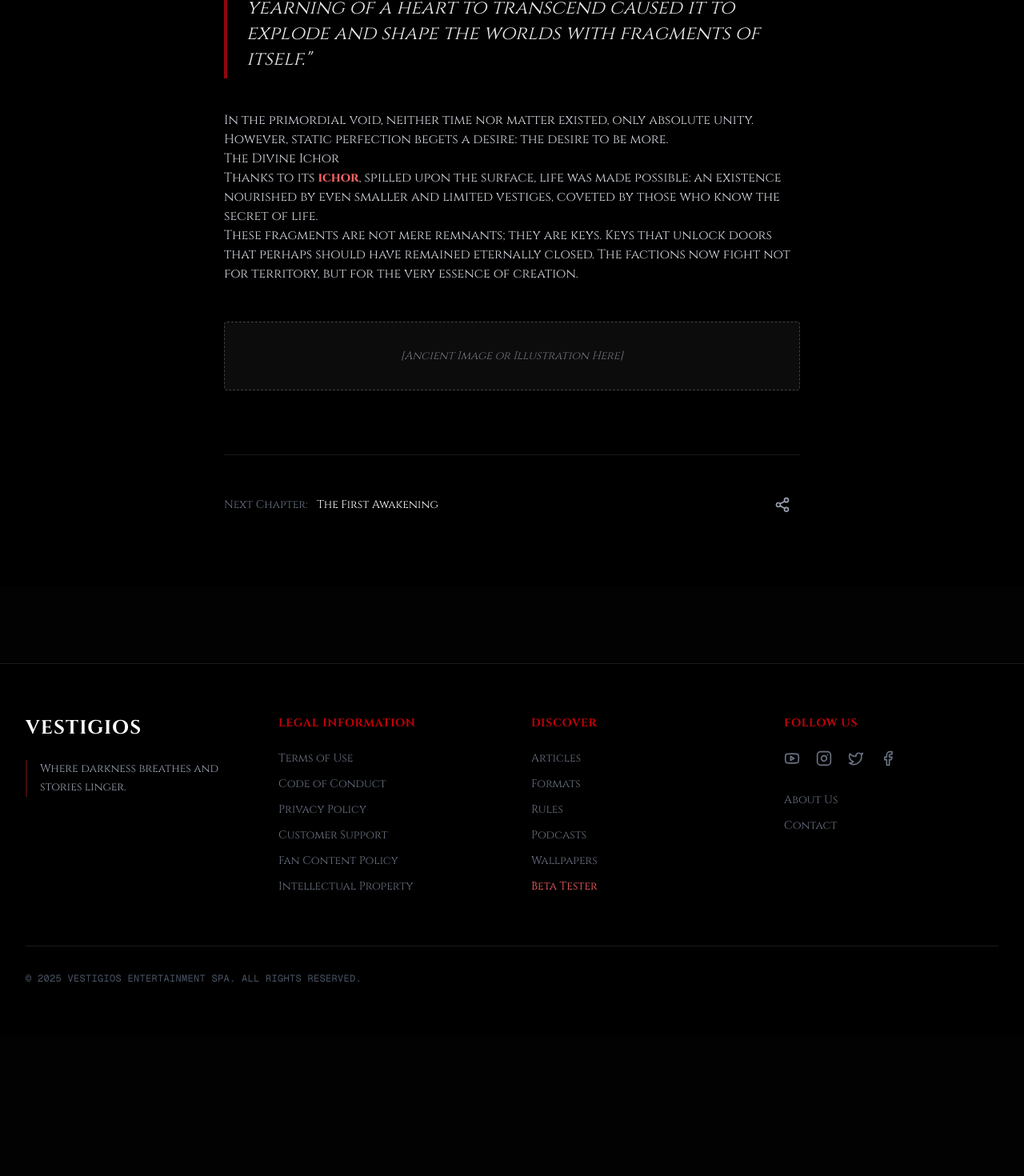
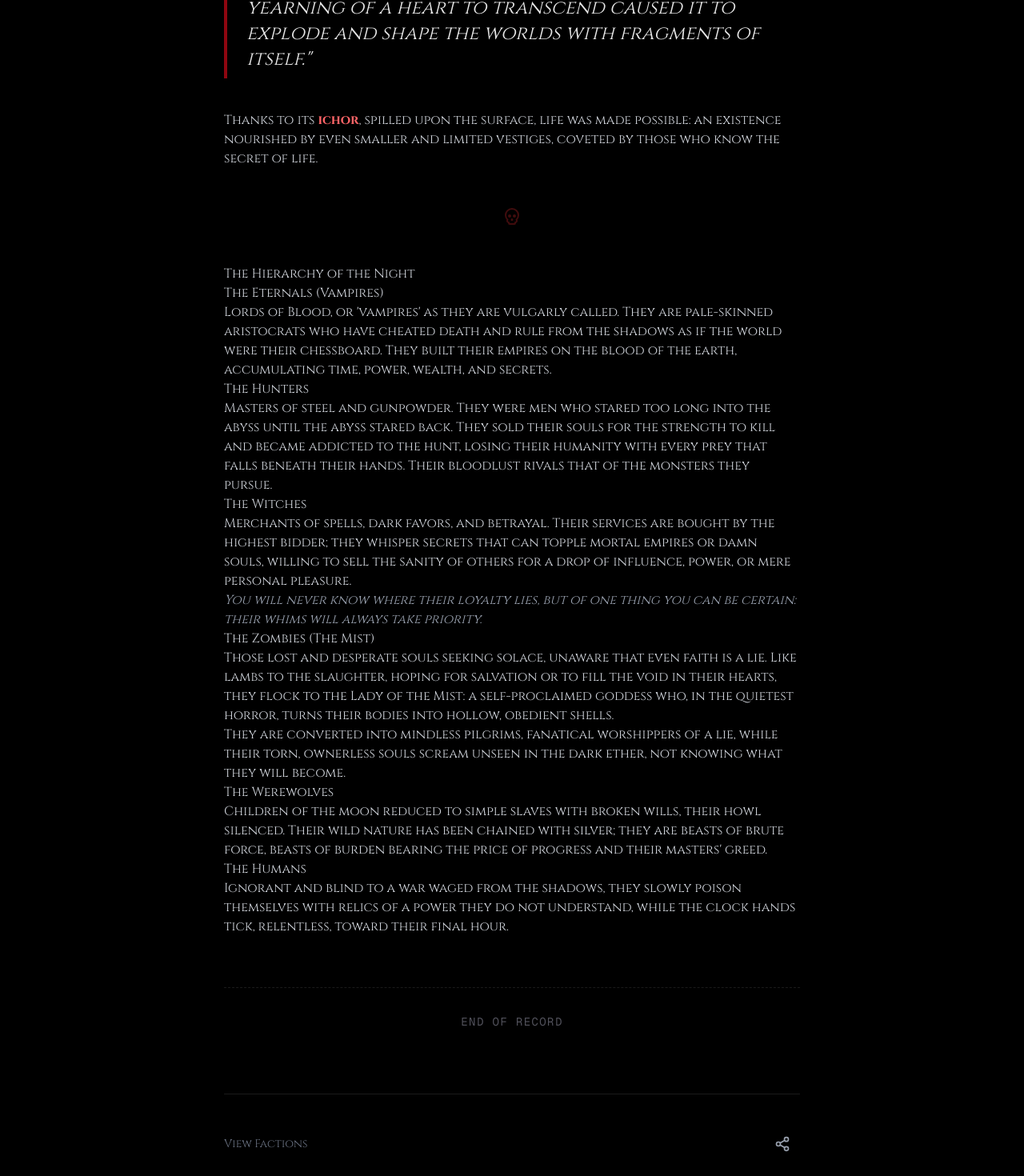
Before and after one commit to vestigiosentertainment/vestigios-website, a Next.js app: page /lore/genesis in a window 1280 px wide. Shown: the part 557-2027 px from the top of the page at 80% size. Before the commit the page ends 1852 px from the top, so only its background shows below. Built offline with nearby package versions, Linux system fonts and the light colour scheme.

Commit message:
Update page.tsx

```diff
--- a/app/lore/genesis/page.tsx
+++ b/app/lore/genesis/page.tsx
@@ -1,10 +1,9 @@
-// UBICACIÓN: app/lore/genesis/page.tsx
 
 "use client"
 
-import { useLanguage } from "@/lib/language-context" // Asumo que tienes esto disponible
+import { useLanguage } from "@/lib/language-context"
 import Link from "next/link"
-import { ArrowLeft, Clock, Share2 } from "lucide-react"
+import { ArrowLeft, Clock, Share2, Skull } from "lucide-react"
 
 export default function GenesisLorePage() {
   const { language } = useLanguage()
@@ -33,7 +32,7 @@ export default function GenesisLorePage() {
                 {language === "es" ? "La Gran Fractura" : "The Great Fracture"}
             </h1>
             <div className="flex justify-center items-center gap-6 text-sm text-gray-500 font-sans">
-                <span className="flex items-center gap-2"><Clock className="w-4 h-4" /> 3 min read</span>
+                <span className="flex items-center gap-2"><Clock className="w-4 h-4" /> 5 min read</span>
                 <span className="w-1 h-1 bg-gray-700 rounded-full" />
                 <span>{language === "es" ? "Historia Principal" : "Main Storyline"}</span>
             </div>
@@ -42,9 +41,10 @@ export default function GenesisLorePage() {
         {/* Separador */}
         <div className="h-px w-full bg-gradient-to-r from-transparent via-white/20 to-transparent mb-12" />
 
-        {/* Cuerpo del Texto - Aquí tu Directora de Lore escribirá */}
+        {/* Cuerpo del Texto */}
         <div className="prose prose-invert prose-lg mx-auto prose-p:leading-relaxed prose-headings:font-serif prose-headings:text-red-500 prose-strong:text-white">
 
+            {/* --- SECCIÓN 1: EL ORIGEN --- */}
             <p className="lead text-2xl text-white italic opacity-90 mb-10 border-l-4 border-red-800 pl-6 py-2">
                {language === "es"
                 ? '"Antes de todo lo que conocemos, cuando todo era uno, el anhelo de un corazón por trascender hizo que este explotara y diera forma a los mundos con fragmentos de sí mismo."'
@@ -53,28 +53,80 @@ export default function GenesisLorePage() {
 
             <p>
                 {language === "es"
-                 ? "En el vacío primordial, no existía el tiempo ni la materia, solo la unidad absoluta. Sin embargo, la perfección estática engendra un deseo: el deseo de ser más."
-                 : "In the primordial void, neither time nor matter existed, only absolute unity. However, static perfection begets a desire: the desire to be more."}
-            </p>
-
-            <h3>{language === "es" ? "El Icor Divino" : "The Divine Ichor"}</h3>
-
-            <p>
-                {language === "es"
                  ? <>Gracias a su <strong className="text-red-400">icor</strong>, derramado sobre la superficie, la vida fue posible: una existencia nutrida por vestigios aún más pequeños y limitados, codiciados por aquellos que conocen el secreto de la vida.</>
                  : <>Thanks to its <strong className="text-red-400">ichor</strong>, spilled upon the surface, life was made possible: an existence nourished by even smaller and limited vestiges, coveted by those who know the secret of life.</>}
             </p>
 
+            {/* Separador interno decorativo */}
+            <div className="flex justify-center my-12 opacity-50">
+                <Skull className="w-6 h-6 text-red-900" />
+            </div>
+
+            {/* --- SECCIÓN 2: LA JERARQUÍA --- */}
+            <h2>{language === "es" ? "La Jerarquía de la Noche" : "The Hierarchy of the Night"}</h2>
+
+            {/* VAMPIROS */}
+            <h3>{language === "es" ? "Los Eternos (Vampiros)" : "The Eternals (Vampires)"}</h3>
             <p>
-               {language === "es"
-                ? "Estos fragmentos no son meros restos; son llaves. Llaves que abren puertas que quizás debieron permanecer cerradas eternamente. Las facciones ahora luchan no por territorio, sino por la esencia misma de la creación."
-                : "These fragments are not mere remnants; they are keys. Keys that unlock doors that perhaps should have remained eternally closed. The factions now fight not for territory, but for the very essence of creation."}
+                {language === "es"
+                 ? "Señores de la Sangre o «vampiros», como son vulgarmente llamados. Son aristócratas de piel pálida que han burlado la muerte y gobiernan desde las sombras como si el mundo fuese su tablero de ajedrez. Construyeron sus imperios sobre la sangre de la tierra, acumulando tiempo, poder, riquezas y secretos."
+                 : "Lords of Blood, or 'vampires' as they are vulgarly called. They are pale-skinned aristocrats who have cheated death and rule from the shadows as if the world were their chessboard. They built their empires on the blood of the earth, accumulating time, power, wealth, and secrets."}
             </p>
 
-            {/* Espacio para más contenido futuro */}
-            <div className="my-12 p-8 bg-zinc-900/50 border border-dashed border-zinc-700 text-center rounded-lg">
-                <p className="text-zinc-500 italic text-sm">
-                    {language === "es" ? "[Imagen o Ilustración Antigua Aquí]" : "[Ancient Image or Illustration Here]"}
+            {/* CAZADORES */}
+            <h3>{language === "es" ? "Los Cazadores" : "The Hunters"}</h3>
+            <p>
+                {language === "es"
+                 ? "Maestros del acero y la pólvora. Fueron hombres que miraron demasiado tiempo al abismo hasta que este les devolvió la mirada. Vendieron su alma por la fuerza para matar y se volvieron adictos a la cacería, perdiendo su humanidad con cada presa que cae bajo sus manos. Su sed de sangre rivaliza con la de los monstruos que persiguen."
+                 : "Masters of steel and gunpowder. They were men who stared too long into the abyss until the abyss stared back. They sold their souls for the strength to kill and became addicted to the hunt, losing their humanity with every prey that falls beneath their hands. Their bloodlust rivals that of the monsters they pursue."}
+            </p>
+
+            {/* BRUJAS */}
+            <h3>{language === "es" ? "Las Brujas" : "The Witches"}</h3>
+            <p>
+                {language === "es"
+                 ? "Comerciantes de hechizos, favores oscuros y traiciones. Sus servicios son comprados por el mejor postor; susurran secretos que pueden derribar imperios mortales o condenar almas, dispuestas a vender la cordura de otros por una gota de influencia, poder o mero goce personal."
+                 : "Merchants of spells, dark favors, and betrayal. Their services are bought by the highest bidder; they whisper secrets that can topple mortal empires or damn souls, willing to sell the sanity of others for a drop of influence, power, or mere personal pleasure."}
+            </p>
+            <blockquote className="border-l-red-900 text-gray-400 italic">
+                {language === "es"
+                 ? "Nunca sabrás de qué lado está su lealtad, pero de lo que sí puedes estar seguro es de que sus caprichos siempre tendrán prioridad."
+                 : "You will never know where their loyalty lies, but of one thing you can be certain: their whims will always take priority."}
+            </blockquote>
+
+            {/* ZOMBIES */}
+            <h3>{language === "es" ? "Los Zombis (La Bruma)" : "The Zombies (The Mist)"}</h3>
+            <p>
+                {language === "es"
+                 ? "Aquellos perdidos y desesperados que buscan consuelo sin saber que incluso la fe es una mentira. Como corderos al matadero, con la esperanza de salvación o de llenar el vacío de sus corazones, se dirigen a la Dama de la Bruma: una diosa autoproclamada que, en el horror más silencioso, convertirá sus cuerpos en cascarones huecos y obedientes."
+                 : "Those lost and desperate souls seeking solace, unaware that even faith is a lie. Like lambs to the slaughter, hoping for salvation or to fill the void in their hearts, they flock to the Lady of the Mist: a self-proclaimed goddess who, in the quietest horror, turns their bodies into hollow, obedient shells."}
+            </p>
+            <p>
+                {language === "es"
+                 ? "Son convertidos en peregrinos sin mente, fanáticos adoradores de una mentira, mientras sus almas, arrancadas y sin dueño, gritan invisibles en el oscuro éter sin saber en qué se convertirán."
+                 : "They are converted into mindless pilgrims, fanatical worshippers of a lie, while their torn, ownerless souls scream unseen in the dark ether, not knowing what they will become."}
+            </p>
+
+            {/* LICANTROPOS */}
+            <h3>{language === "es" ? "Los Licántropos" : "The Werewolves"}</h3>
+            <p>
+                {language === "es"
+                 ? "Hijos de la luna reducidos a simples esclavos de voluntad rota, cuyo aullido ha sido silenciado. Su naturaleza salvaje ha sido encadenada con plata; son bestias de fuerza bruta, carne de yugo que carga con el precio del progreso y la codicia de sus amos."
+                 : "Children of the moon reduced to simple slaves with broken wills, their howl silenced. Their wild nature has been chained with silver; they are beasts of brute force, beasts of burden bearing the price of progress and their masters' greed."}
+            </p>
+
+            {/* HUMANOS */}
+            <h3>{language === "es" ? "Los Humanos" : "The Humans"}</h3>
+            <p>
+                {language === "es"
+                 ? "Ignorantes y ciegos ante una guerra que se libra desde las sombras, se envenenan lentamente con reliquias de un poder que no comprenden mientras las agujas del reloj marcan, implacables, su hora final."
+                 : "Ignorant and blind to a war waged from the shadows, they slowly poison themselves with relics of a power they do not understand, while the clock hands tick, relentless, toward their final hour."}
+            </p>
+
+            {/* Espacio para imagen futura */}
+            <div className="mt-16 pt-8 border-t border-dashed border-white/10 text-center">
+                <p className="text-zinc-600 text-sm font-mono uppercase tracking-widest">
+                    {language === "es" ? "Fin del Registro" : "End of Record"}
                 </p>
             </div>
 
@@ -83,7 +135,9 @@ export default function GenesisLorePage() {
         {/* Footer del Lore */}
         <div className="mt-20 pt-10 border-t border-white/10 flex justify-between items-center">
             <div className="text-sm text-gray-500">
-                Next Chapter: <span className="text-white ml-2 hover:underline cursor-pointer">The First Awakening</span>
+                 <Link href="/project" className="hover:text-red-500 transition-colors">
+                    {language === "es" ? "Ver Facciones" : "View Factions"}
+                 </Link>
             </div>
             <button className="p-3 rounded-full hover:bg-white/10 transition-colors text-gray-400 hover:text-white">
                 <Share2 className="w-5 h-5" />
```
